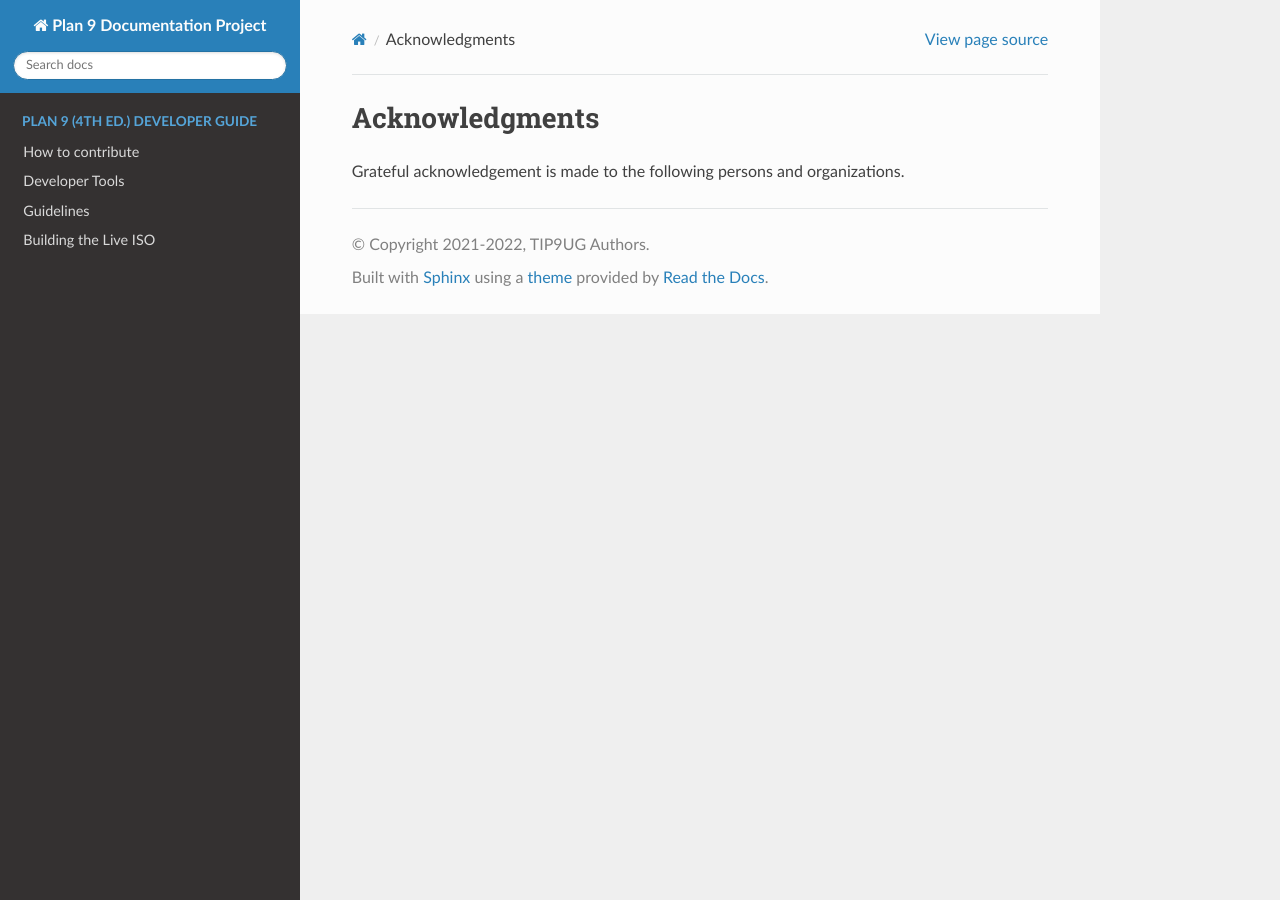
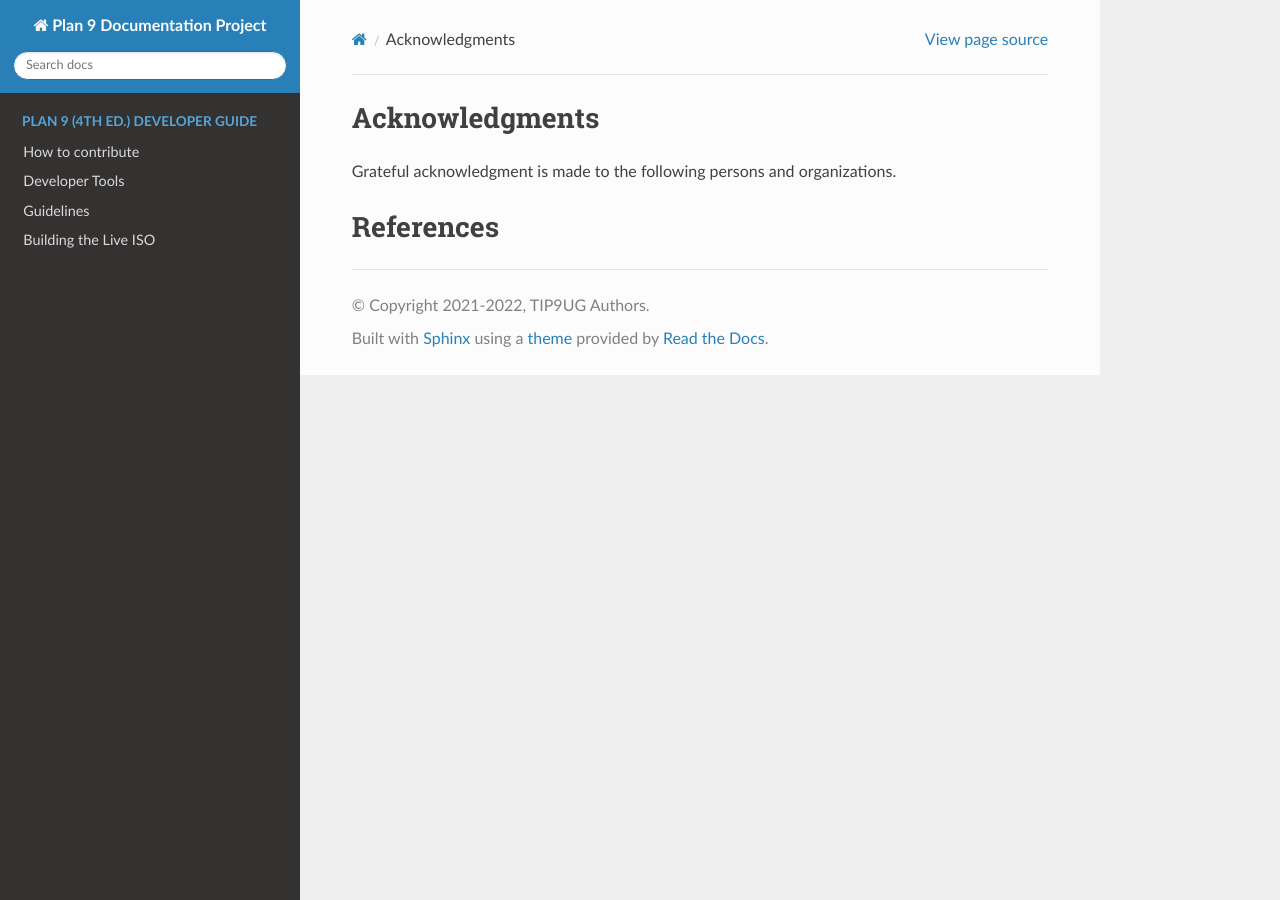
Before and after one commit to tip9ug/plan9-4th-edition-development-guide, a Sphinx documentation site: the page built from source/developer/acknowledgments.md, in a window 1280 px wide. Built offline with Sphinx 7.4.7 and the Read the Docs theme 2.0.0, drawn with Linux system fonts in a browser that asks for light colours; pages that are not in the unit, such as notebooks, are missing from menus.

Commit message:
Add references section

```diff
--- a/source/developer/acknowledgments.md
+++ b/source/developer/acknowledgments.md
@@ -1,3 +1,6 @@
 ## Acknowledgments
 
-Grateful acknowledgement is made to the following persons and organizations.
+Grateful acknowledgment is made to the following persons and organizations.
+
+
+## References
```
